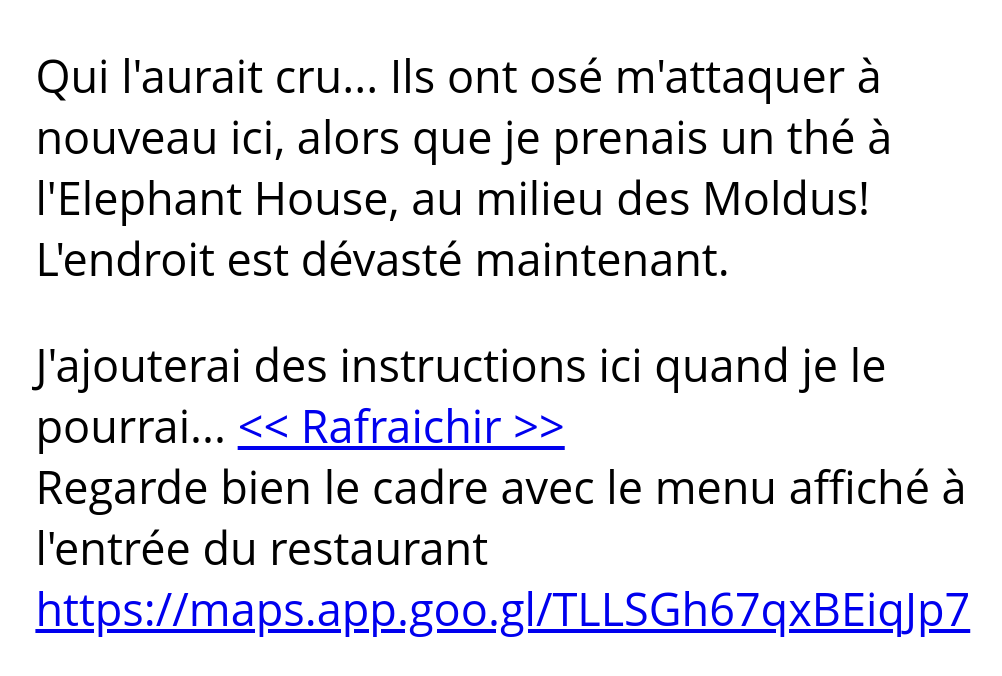
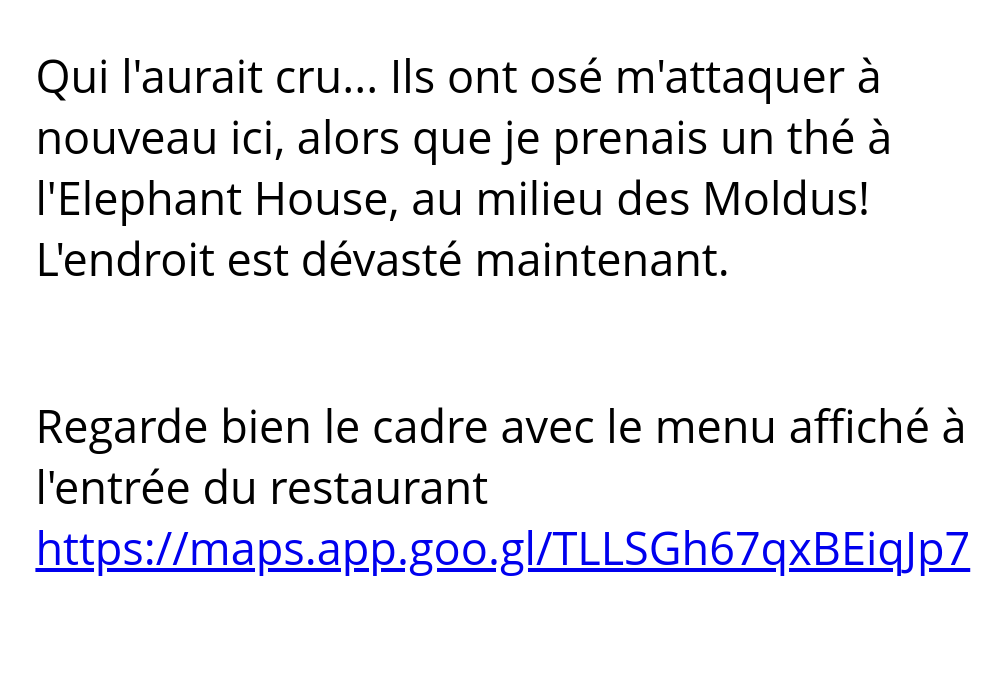
Before and after one commit to jspasquali/jspasquali.github.io, a plain HTML site: page ytrMSjsS_2/index.html in a window 1280 px wide. Shown: the whole page, without its empty margins (99-1101 px from the left). Drawn offline with nearby package versions, Linux system fonts and the light colour scheme.

Commit message:
Update index.html

```diff
--- a/ytrMSjsS_2/index.html
+++ b/ytrMSjsS_2/index.html
@@ -28,8 +28,7 @@
           L'endroit est dévasté maintenant.
           </p>
           <p>
-              J'ajouterai des instructions ici quand je le pourrai...
-              <a href="javascript:window.location.reload(true)"> << Rafraichir >></a>
+
               <br/>
               <!-- Rends-toi dans cette boutique... A l'intérieur, -->
 Regarde bien le cadre avec le menu affiché à l'entrée du restaurant
```
